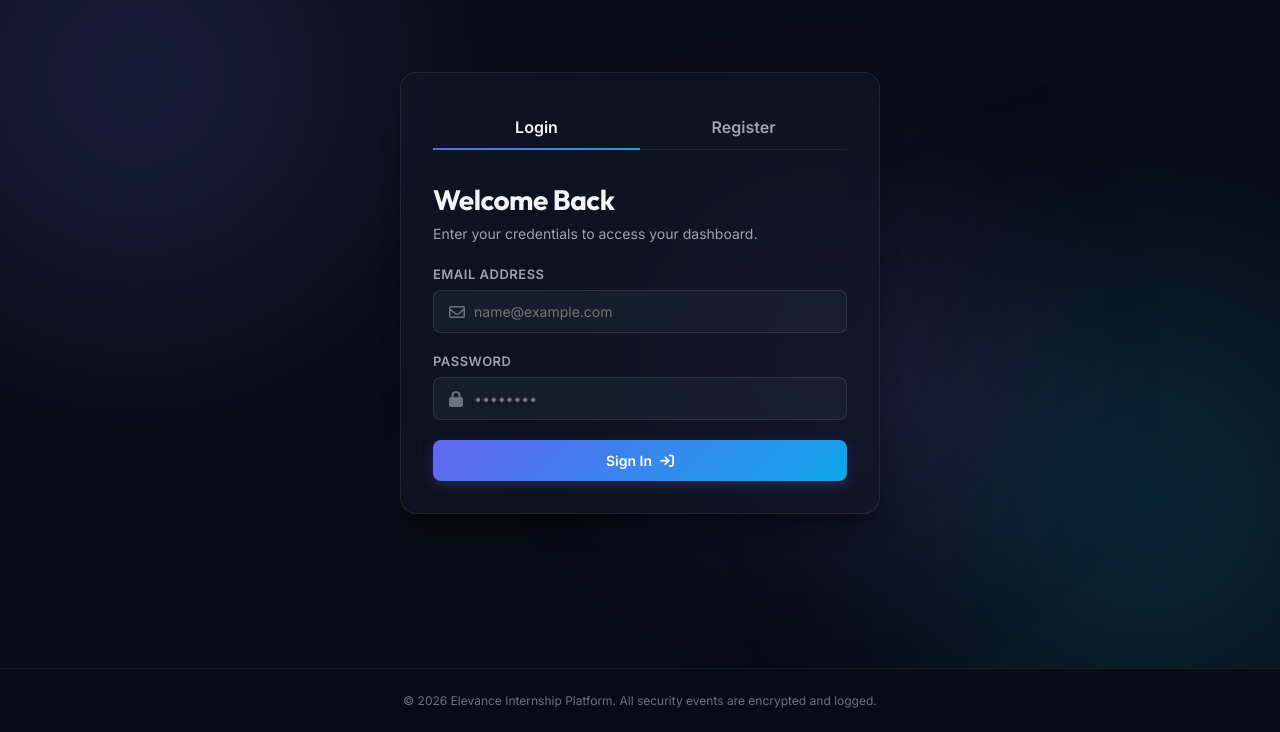
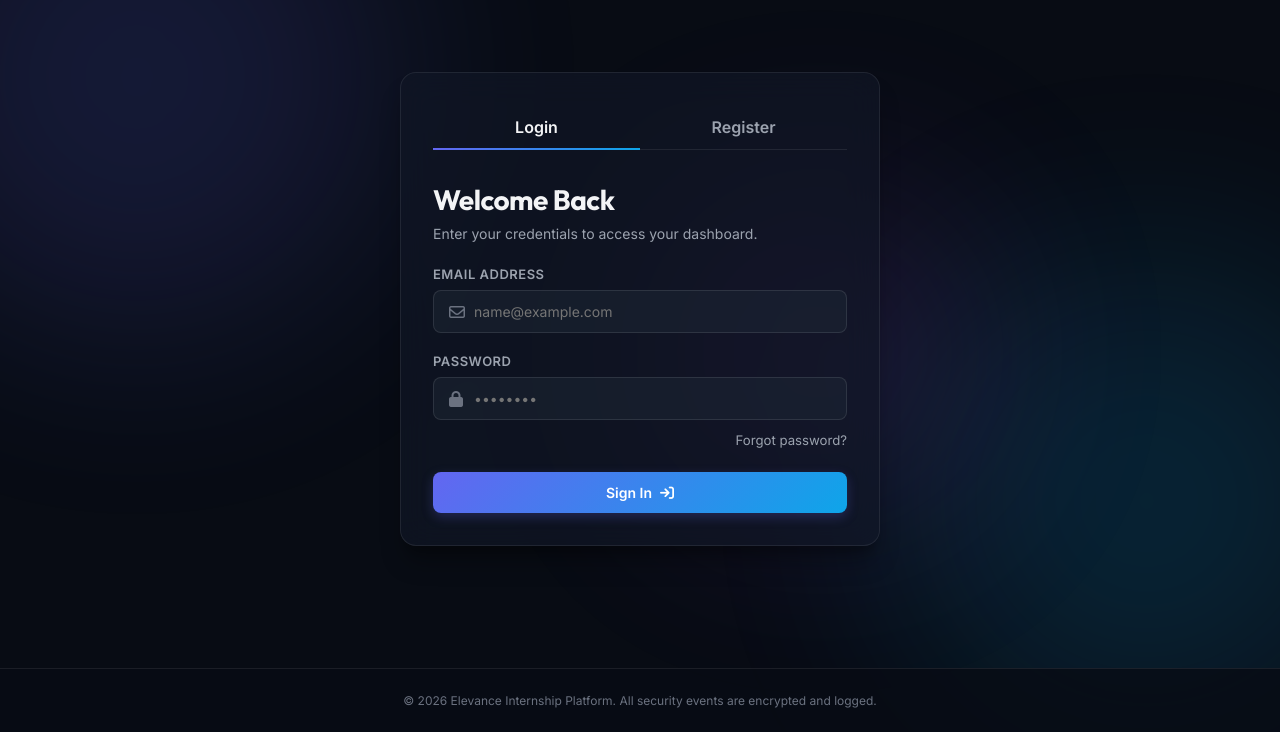
Before and after one commit to saisaran2116/elevance, a website: page public/index.html in a window 1280 px wide. Shown: the part 68-800 px from the top of the page. Drawn offline with Linux system fonts and the light colour scheme; no server answers.

Commit message:
feat(ui): add forgot password link in main login page index.html

```diff
--- a/public/index.html
+++ b/public/index.html
@@ -73,6 +73,10 @@
                 <i class="fa-solid fa-lock input-icon"></i>
                 <input type="password" id="login-password" required placeholder="••••••••" autocomplete="current-password">
               </div>
+            </div>
+
+            <div class="forgot-password-link-container">
+              <a href="forgot-password.html" class="forgot-password-link">Forgot password?</a>
             </div>
 
             <button type="submit" id="btn-login-submit" class="btn-primary">
```
